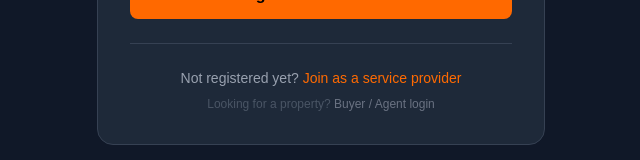
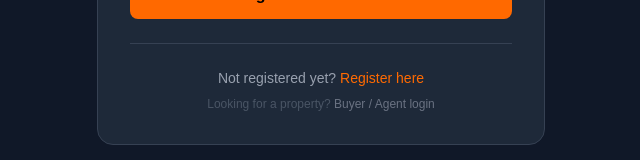
Before and after one commit to Bentman007/propertyaigency, a Next.js app: page /supplier/login in a window 1280 px wide. Shown: the part 513-673 px from the top of the page, without its empty margins (319-959 px from the left). Built offline with nearby package versions, Linux system fonts and the light colour scheme; no server answers.

Commit message:
Supplier login: fix register link wording

```diff
--- a/app/supplier/login/page.tsx
+++ b/app/supplier/login/page.tsx
@@ -79,7 +79,7 @@ export default function SupplierLoginPage() {
           <div className="border-t border-gray-700 mt-6 pt-6 text-center space-y-2">
             <p className="text-gray-400 text-sm">
               Not registered yet?{' '}
-              <Link href="/supplier/register" className="text-orange-500 hover:underline">Join as a service provider</Link>
+              <Link href="/supplier/register" className="text-orange-500 hover:underline">Register here</Link>
             </p>
             <p className="text-gray-600 text-xs">
               Looking for a property?{' '}
```
